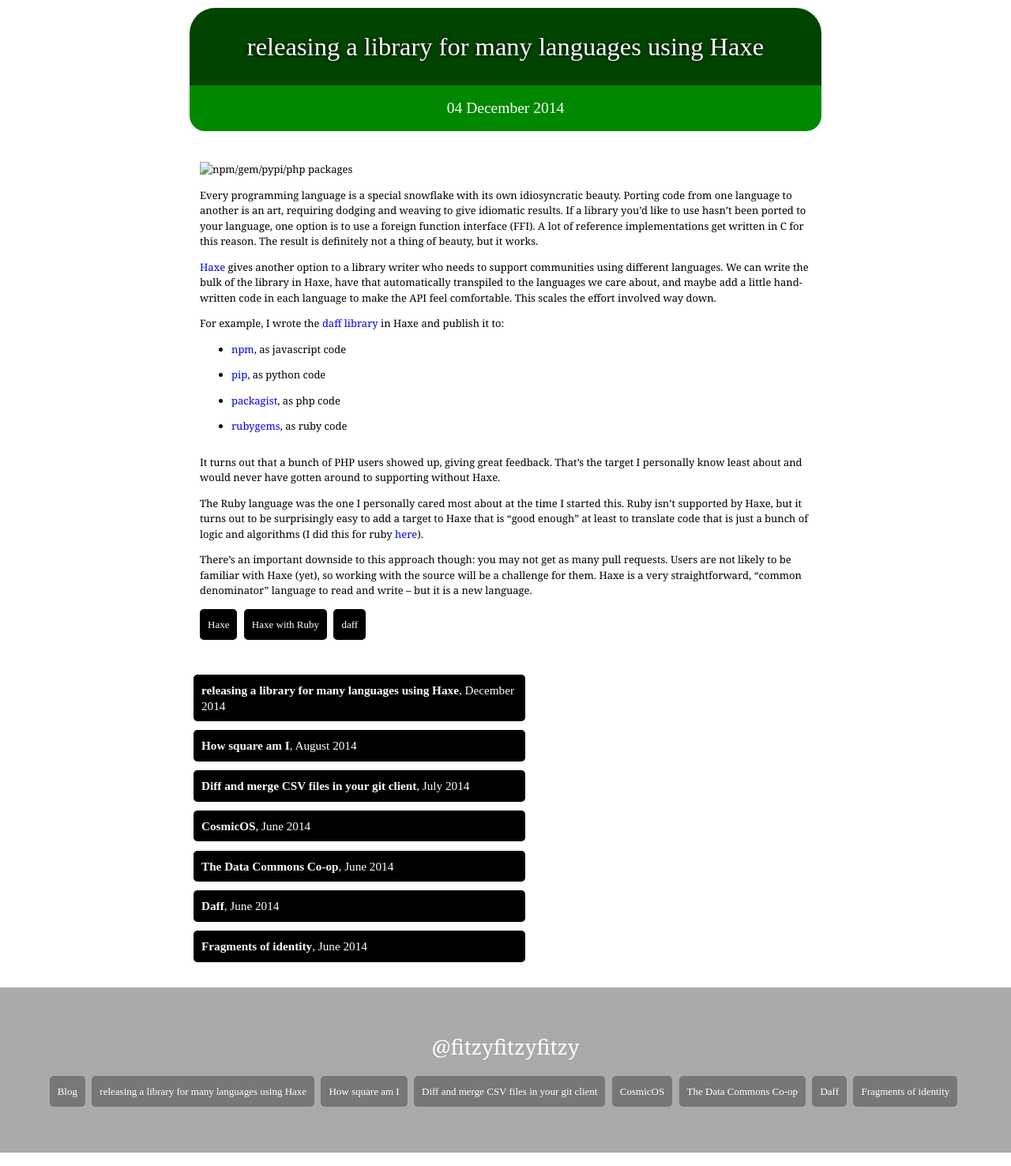
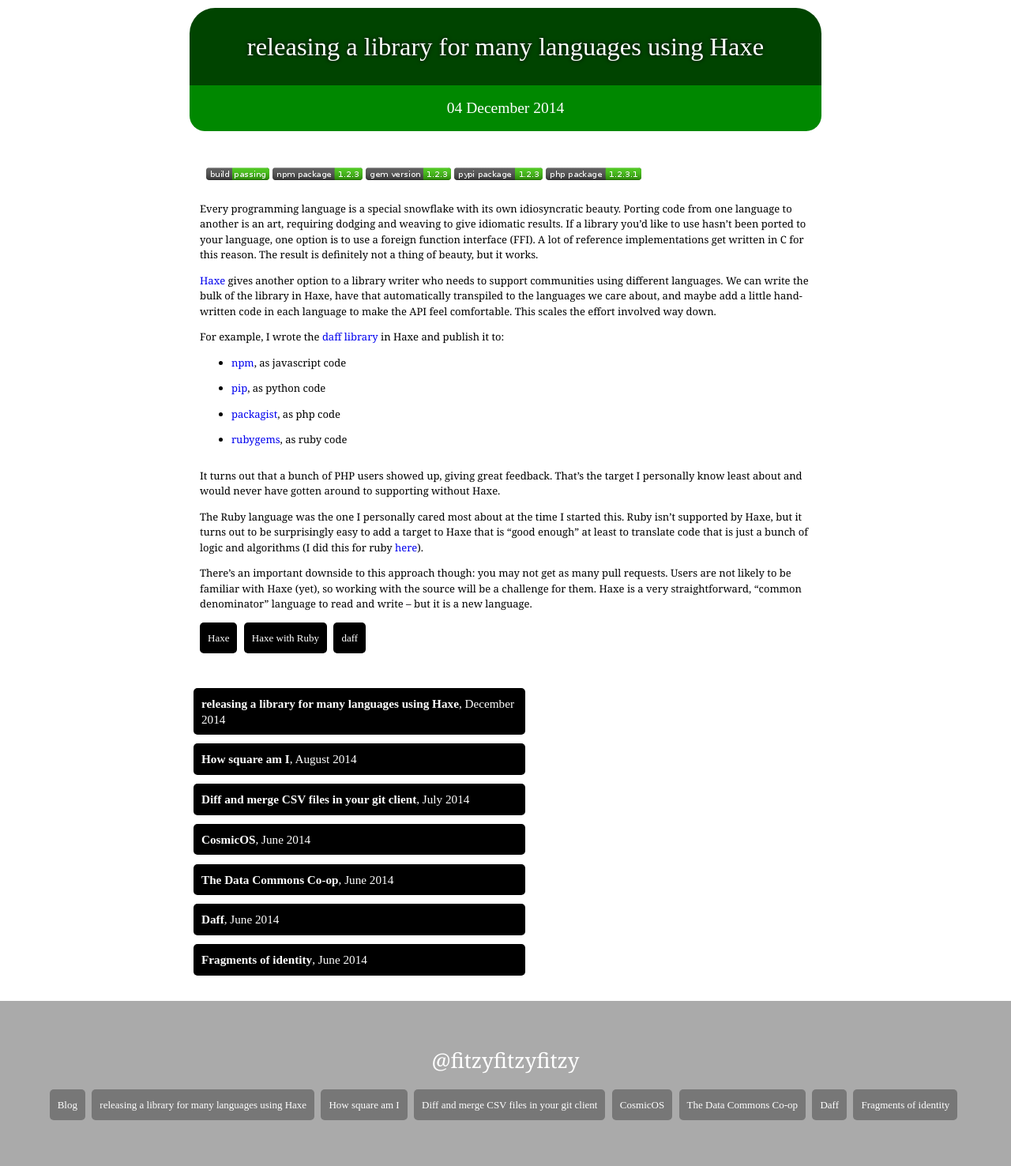
Before and after one commit to paulfitz/paulfitz.github.io, a Jekyll site: the page built from _posts/2014-12-04-haxe.md, in a window 1280 px wide. Shown: the whole page at 79% size. Built offline with Jekyll 4.4.1, drawn with Linux system fonts in a browser that asks for light colours; some web fonts are replaced.

Commit message:
fix image link

```diff
--- a/_posts/2014-12-04-haxe.md
+++ b/_posts/2014-12-04-haxe.md
@@ -3,7 +3,7 @@ layout: post
 title: releasing a library for many languages using Haxe
 ---
 
-![npm/gem/pypi/php packages](images/build_npm_gem_pypi_php.png)
+![npm/gem/pypi/php packages](/images/build_npm_gem_pypi_php.png)
 
 Every programming language is a special snowflake with its own
 idiosyncratic beauty.  Porting code from one language to another
```
